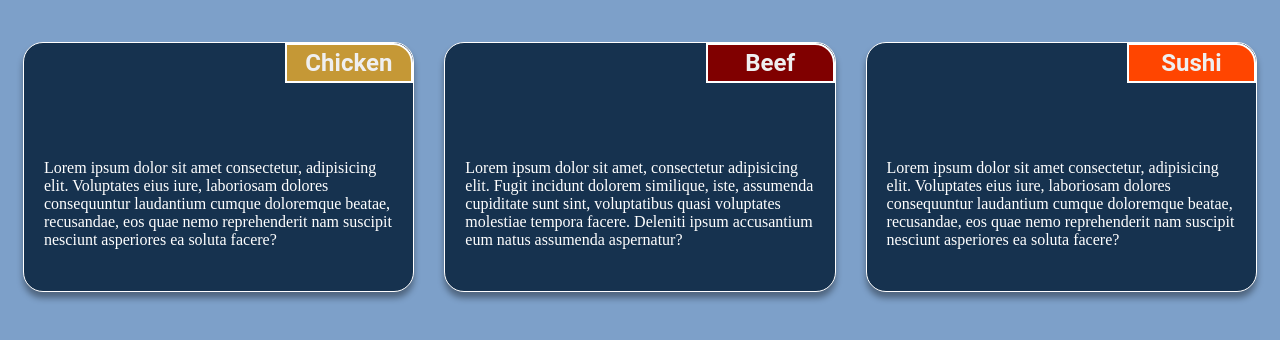
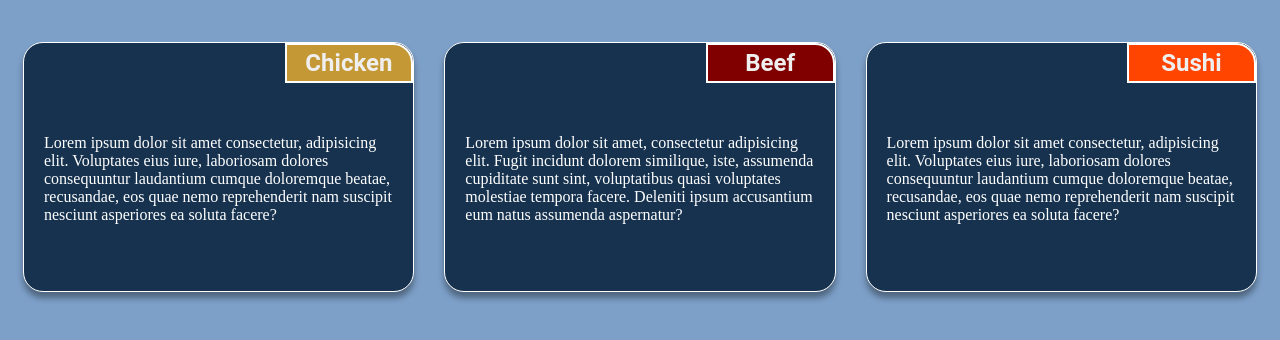
Before and after one commit to real4091/module2-solution, a plain HTML site: page index.html in a window 1280 px wide. Shown: the part 90-430 px from the top of the page. Drawn offline with Linux system fonts and the light colour scheme.

Commit message:
Update style.css

```diff
--- a/style.css
+++ b/style.css
@@ -58,7 +58,7 @@ p{
     color: white;
     font-size: 100%;
     font-weight: 500;
-    padding-top: 100px;
+    padding-top: 75px;
     padding-left: 20px;
     padding-right: 20px;
     Padding-bottom: 20px;
```
